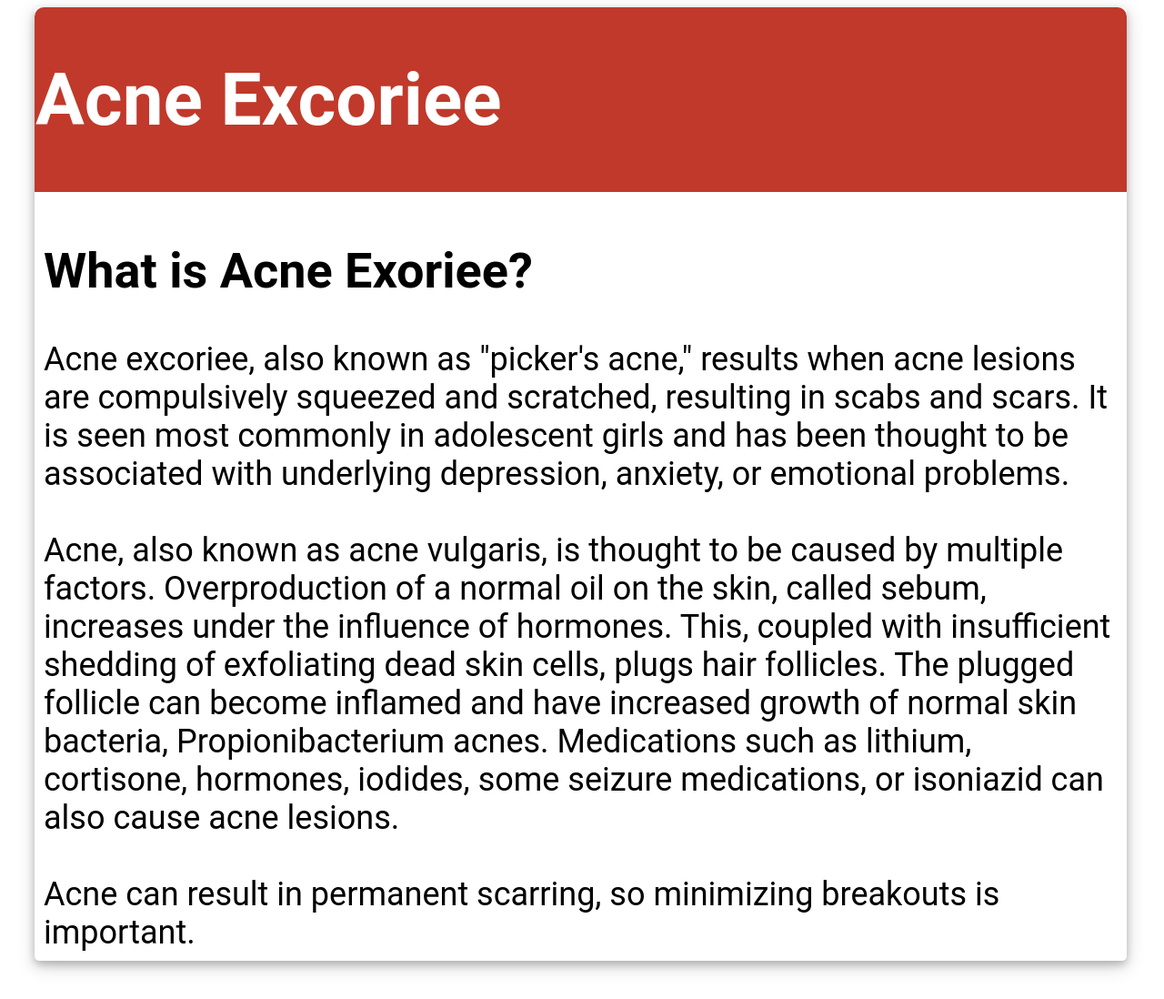
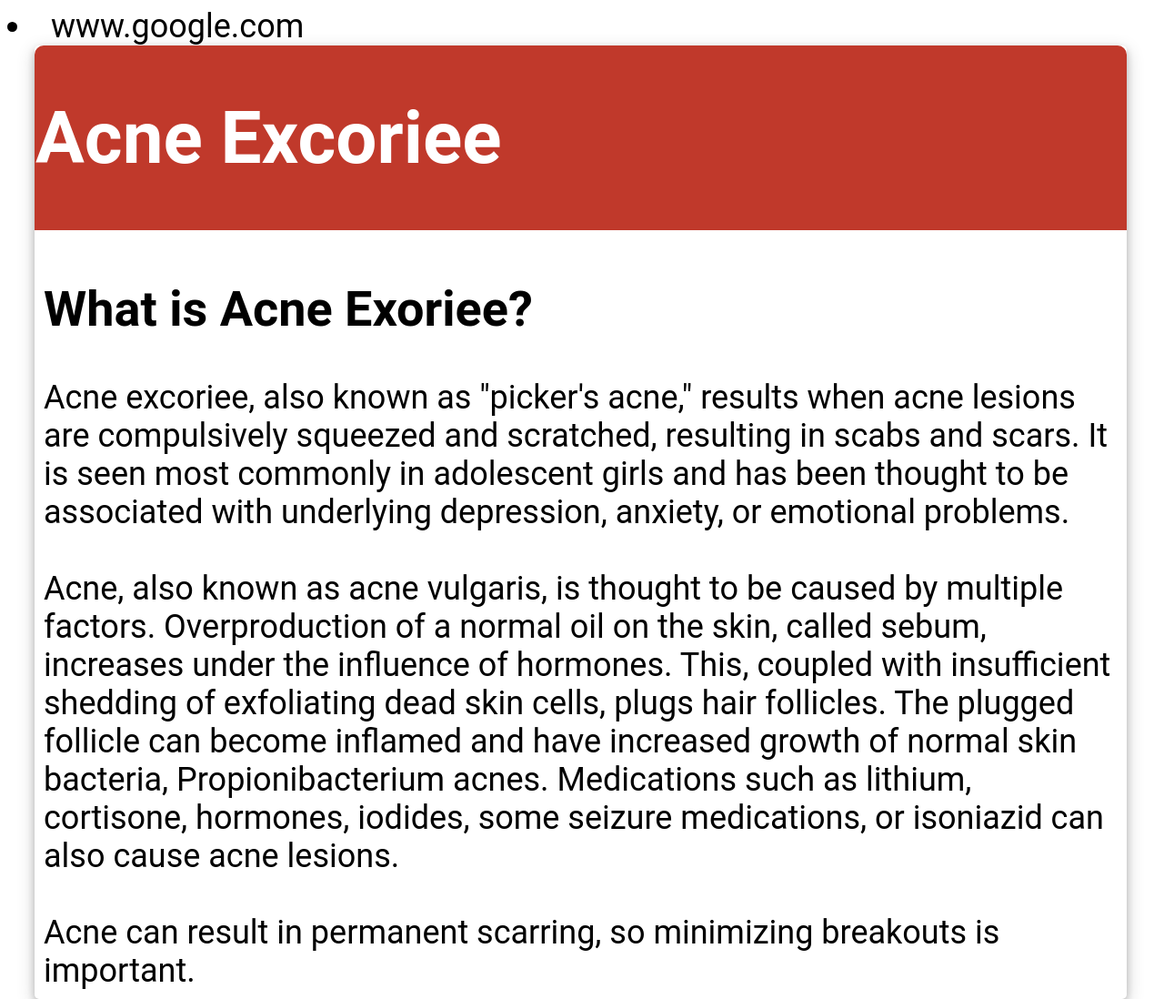
Before and after one commit to falcon1029/skinrashes.github.io, a plain HTML site: page index.html in a window 1280 px wide. Shown: the top 1098 px of the page at 91% size. Drawn offline with Linux system fonts and the light colour scheme.

Commit message:
Update index.html

```diff
--- a/index.html
+++ b/index.html
@@ -7,7 +7,7 @@
 
 </head>
 <body>
-
+	<li> www.google.com</li>
 
 
 <div class="card">
```
